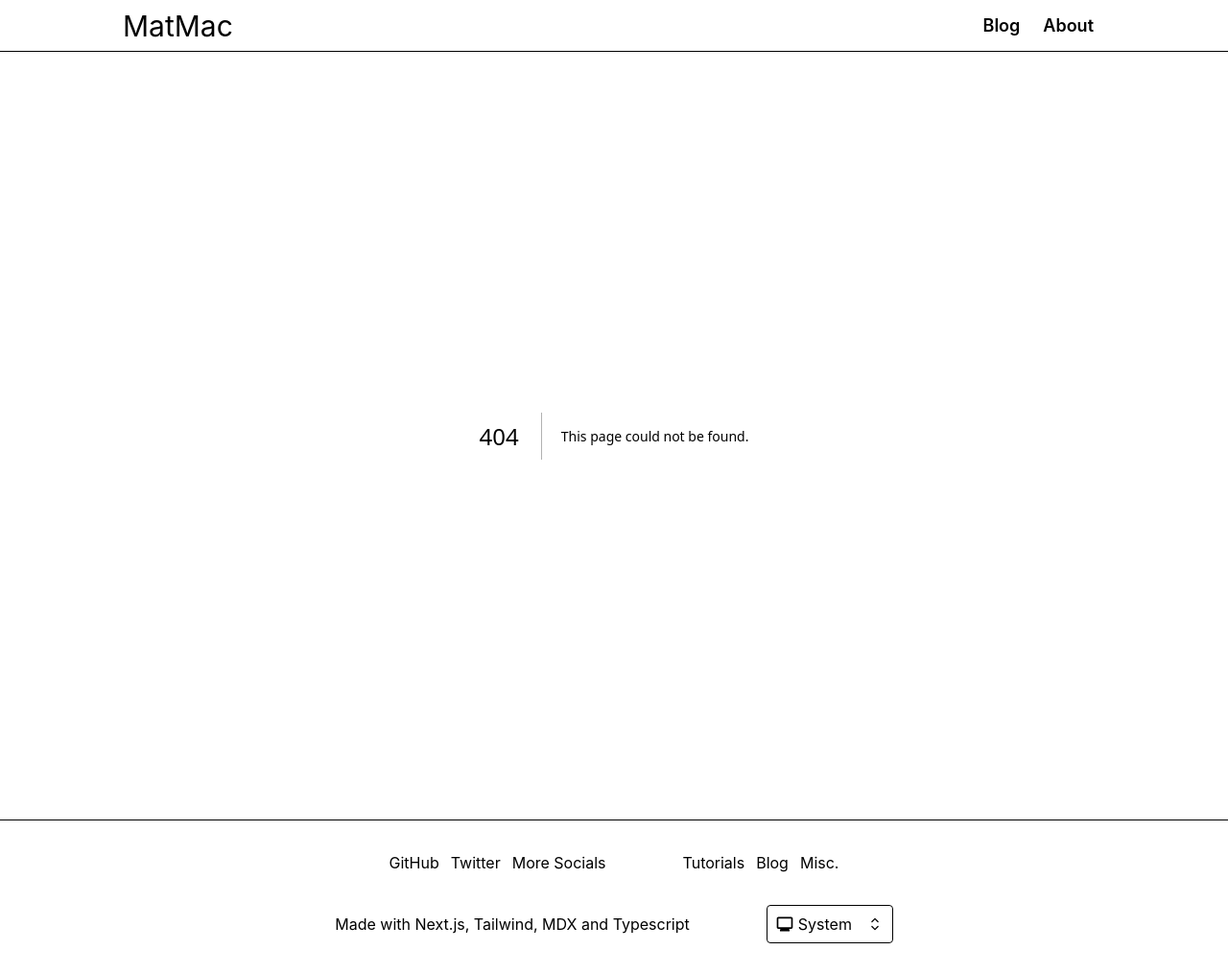
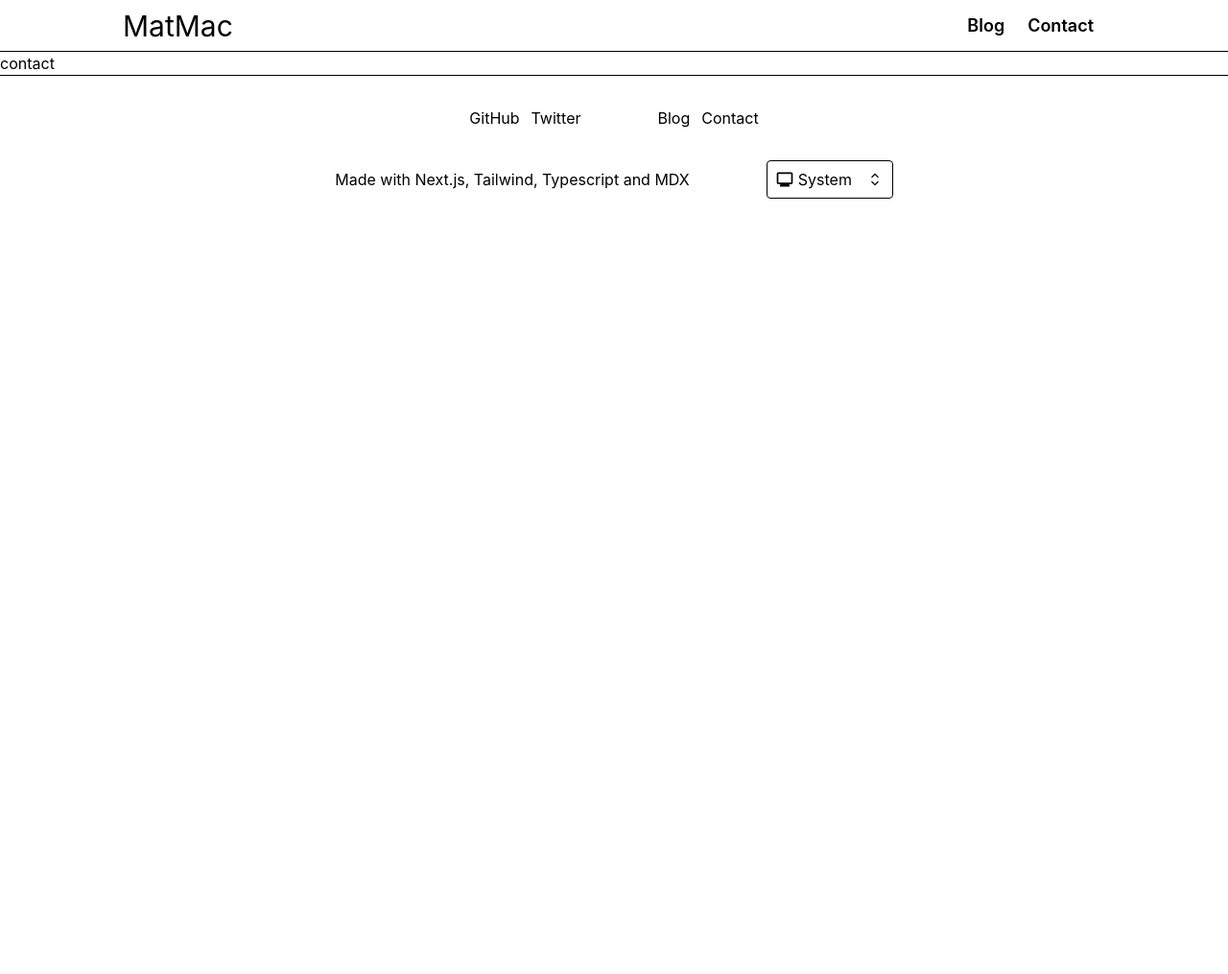
Before and after one commit to TheRaucous/matts-blog, a Next.js app: page /contact in a window 1280 px wide. Before the commit this address had no page. Shown: the whole page at 96% size. After the commit the page ends 800 px from the top, so only its background shows below. Built offline with nearby package versions, Linux system fonts and the light colour scheme.

Commit message:
Contact page

```diff
--- a/src/components/Footer.tsx
+++ b/src/components/Footer.tsx
@@ -7,20 +7,18 @@ function Footer() {
         <ul className="flex items-center justify-center space-x-3">
           <LIA href="">GitHub</LIA>
           <LIA href="">Twitter</LIA>
-          <LIA href="">More Socials</LIA>
         </ul>
         <ul className="flex items-center py-2 justify-center space-x-3 list-none">
-          <LIA href="">Tutorials</LIA>
           <LIA href="">Blog</LIA>
-          <LIA href="">Misc.</LIA>
+          <LIA href="">Contact</LIA>
         </ul>
       </div>
       <div className="flex justify-center items-center py-2 md:space-x-20 flex-col md:flex-row">
         <p className="text-center text-c-text-03">
           Made with <InlineA href="https://nextjs.org/">Next.js</InlineA>,{' '}
           <InlineA href="https://tailwindcss.com/">Tailwind</InlineA>,{' '}
-          <InlineA href="https://mdxjs.com/">MDX</InlineA> and{' '}
-          <InlineA href="https://www.typescriptlang.org/">Typescript</InlineA>
+          <InlineA href="https://www.typescriptlang.org/">Typescript</InlineA> and{' '}
+          <InlineA href="https://mdxjs.com/">MDX</InlineA>
         </p>
         <div className="py-2">
           <ThemeSwitcher />
--- a/src/components/Header.tsx
+++ b/src/components/Header.tsx
@@ -10,7 +10,7 @@ function Header() {
 
       <nav className="flex">
         <HeaderLink href="/blog">Blog</HeaderLink>
-        <HeaderLink href="/about">About</HeaderLink>
+        <HeaderLink href="/contact">Contact</HeaderLink>
       </nav>
     </header>
   );
--- /dev/null
+++ b/src/pages/contact.tsx
@@ -0,0 +1,5 @@
+export default function contact() {
+  return (
+    <div>contact</div>
+  )
+}
```
